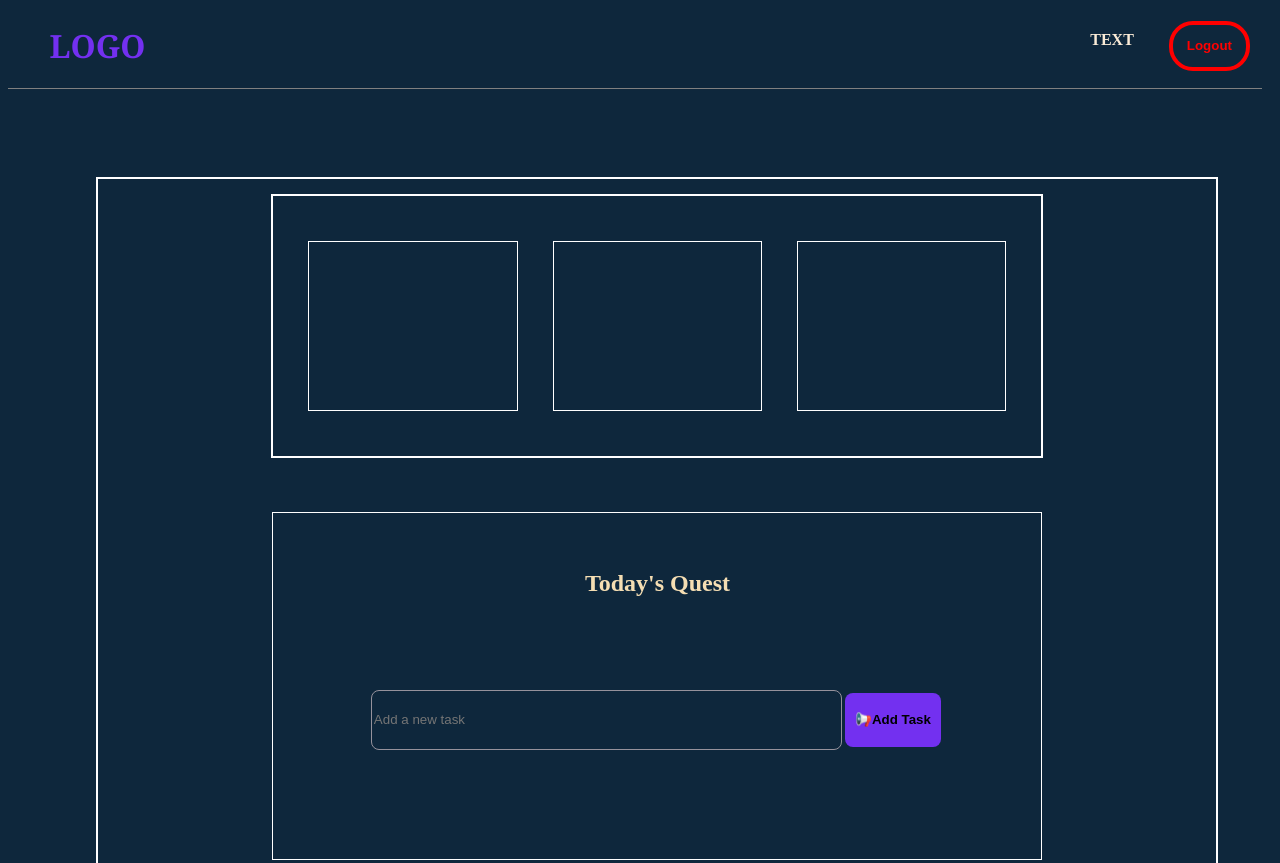
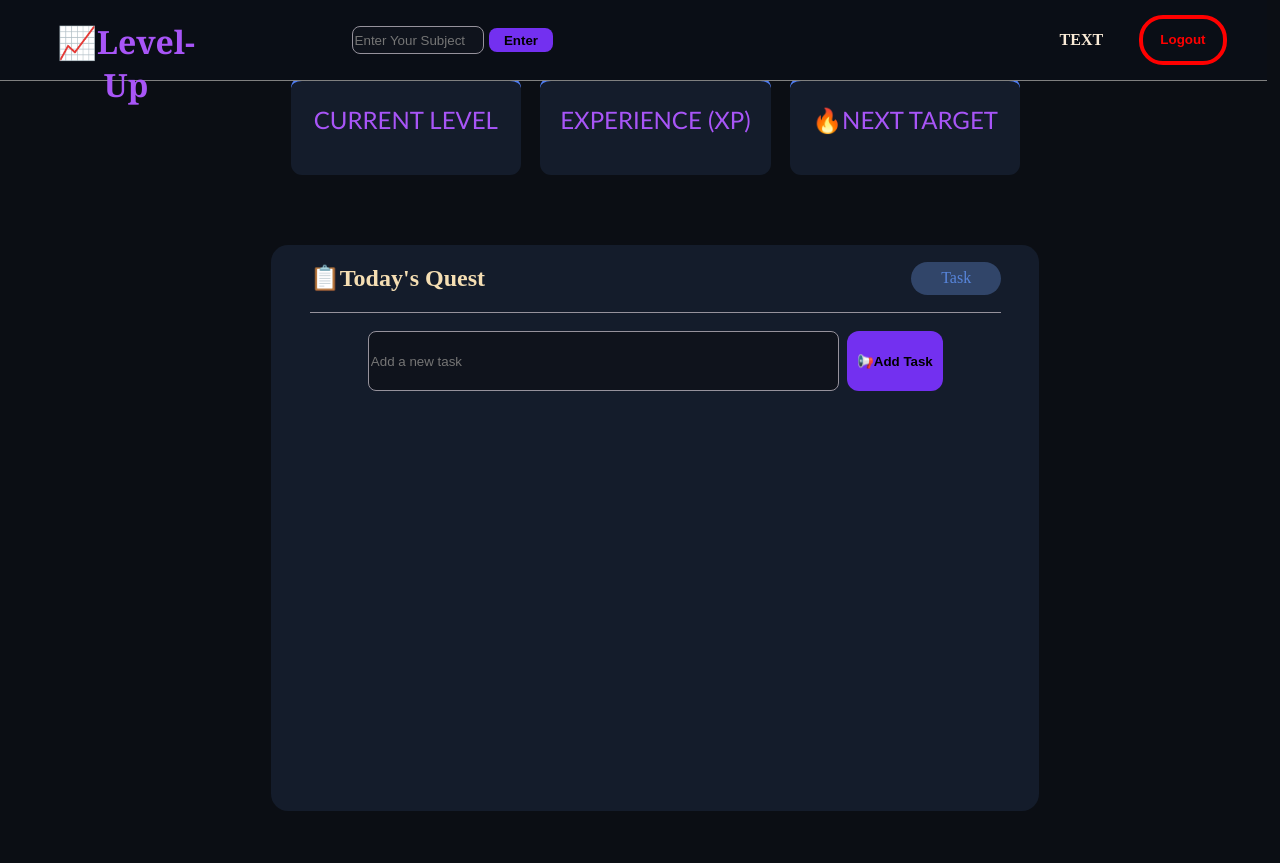
Before and after one commit to Souvik2857/Level-Up, a plain HTML site: page all_page.html/dashboard.html in a window 1280 px wide. Shown: the top 863 px of the page. Drawn offline with Linux system fonts and the light colour scheme.

Commit message:
90% done

```diff
--- a/All_style.css/dashboard.css
+++ b/All_style.css/dashboard.css
@@ -3,22 +3,28 @@
 } */
 
 body{
-    background-color: #0E273C;
+    background-color: #0b0e14;
 }
 
 navbar{
     height: 10vh;
     width: 99vw;
-    background-color: #682ba1;
-    /* color: #0E273C; */
+    position: fixed;
+    top: 0;
+    left: 0;
+    right: 0;
+    z-index: 1000;
 }
 
 #nav-space{
     height: 10vh;
-    width: 98vw;
-    background-color: transparent;
+    width: 99vw;
+    background-color: #0a0e16;
     /* color: #4a236e; */
     display: flex;
+    flex-direction: row;
+    justify-content: center;
+    align-items: center;
     border-bottom: 1px solid gray;
 }
 
@@ -32,16 +38,36 @@ navbar{
     margin: 1%;
     padding: 0.3%;
     background-color: transparent;
-    color: #7330f0;
+    color: #a855f7;
     text-align: center;
     font-family: 'Cambria', 'Cochin', 'Georgia', 'Times', 'Times New Roman', 'serif';
     font-size: xx-large;
     font-weight: 900;
 }
 
+#sub-choose{
+    height: 1.5rem;
+    width: 10%;
+    border: 1px solid #96929c;
+    border-radius: 8px;
+    background-color: #0f131c;
+    color: bisque;
+    margin-left: 10%;
+}
+
+#sub-enter{
+    height: 1.5rem;
+    width: 5%;
+    border: transparent;
+    border-radius: 8px;
+    background-color: #7330f0;
+    margin-left: 5px;
+    transition: transform 0.5s ease;
+}
+
 #name-box{
     margin: 1.8%;
-    margin-left: 72%;
+    margin-left: 40%;
 }
 
 #logout{
@@ -52,6 +78,7 @@ navbar{
     border-radius: 24px;
     background-color: transparent;
     color: red;
+    transition: transform 0.6s ease;
 }
 
 #hero-section{
@@ -59,7 +86,6 @@ navbar{
     width: 85vw;
     margin: 7%;
     padding: 15px;
-    border: 2px solid white;
     background-color: transparent;
     display: flex;
     flex-direction: column;
@@ -70,7 +96,6 @@ navbar{
 #score-space{
     height: 60vh;
     width: 60vw;
-    border: 2px solid white;
     background-color: transparent;
     display: flex;
     flex-direction: row;
@@ -79,21 +104,48 @@ navbar{
 }
 
 .info-box{
-    height: 65%;
-    width: 27%;
-    border: 1px solid white;
+    height: 73%;
+    width: 30%;
+    border-top: 4px solid #4f7df3;
+    border-radius: 11px;
+    background-color: #141c2b;
+    color: #a855f7;
+    display: flex;
+    flex-direction: column;
+    justify-content: space-between;
+    align-items: center;
+    font-size: x-large;
+    font-family: 'Trebuchet MS', 'Lucida Sans Unicode', 'Lucida Grande', 'Lucida Sans', 'Arial', 'sans-serif';
+    transition: transform 0.7s ease;
 }
 
 #menu-heading{
+    width: 90%;
     color: wheat;
+    border-bottom: 1px solid #96929c;
+    display: flex;
+    flex-direction: row;
+    justify-content: space-between;
+    align-items: center;
+}
+
+#task-status{
+    height: 49%;
+    width: 13%;
+    border-radius: 22px;
+    background-color: #314569;
+    color: #5d8fecdd;
+    display: flex;
+    justify-content: center;
+    align-items: center;
 }
 
 #menu-section{
-    height: 80vh;
+    height: 100vh;
     width: 60vw;
     margin: 5%;
-    border: 1px solid white;
-    background-color: transparent;
+    border-radius: 17px;
+    background-color: #141c2b;
     display: flex;
     flex-direction: column;
     justify-content: space-around;
@@ -106,6 +158,7 @@ navbar{
     display: flex;
     flex-direction: row;
     justify-content: space-around;
+    margin: 5;
 }
 
 #task-box{
@@ -113,19 +166,47 @@ navbar{
     width: 37vw;
     border: 1px solid #96929c;
     border-radius: 8px;
-    background-color: transparent;
+    background-color: #0f131c;
+    color: bisque;
 }
 
 #add-task{
     height: auto;
     width: 17%;
     border: transparent;
-    border-radius: 8px;
+    border-radius: 12px;
     background-color: #7330f0;
-    margin: 3px;
+    margin-left: 8px;
+    transition: transform 0.5s ease;
 }
 
-#task-space{
-    height: max-content;
-    width: max-content;
+#task-space {
+    height: 400px;
+    width: 90%;
+    overflow-y: auto;
+    padding: 10px;
+    margin: 5 auto;
 }
+
+#logout:hover{
+    background-color: rgba(230, 75, 75, 0.915);
+    color: whitesmoke;
+    cursor: pointer;
+    transform: scale(1.1);
+}
+
+#sub-enter:hover{
+    cursor: pointer;
+    transform: scale(1.05);
+}
+
+.info-box:hover{
+    background-color: #1c283fe0;
+    cursor: pointer;
+    transform: scale(1.1);
+}
+
+#add-task:hover{
+    cursor: pointer;
+    transform: scale(1.1);
+}
--- a/all_page.html/dashboard.html
+++ b/all_page.html/dashboard.html
@@ -9,22 +9,35 @@
 <body>
     <navbar class="navbar">
         <div id="nav-space">
-            <div id="logo"      class="nav">LOGO</div>
+            <div id="logo"      class="nav">📈Level-Up</div>
+            <input id="sub-choose" class="nav" placeholder="Enter Your Subject">
+            <button id="sub-enter"><b>Enter</b></button>
             <div id="name-box"  class="nav"><b>TEXT</b></div>
             <button id="logout" class="nav"><b>Logout</b></button>
         </div>
     </navbar>
     <div id="hero-section">
         <div id="score-space">
-            <div id="level"     class="info-box"></div>
-            <div id="exp"       class="info-box"></div>
-            <div id="streak"    class="info-box"></div>
+            <div id="level"     class="info-box">
+                <p>CURRENT LEVEL</p>
+                <p></p>
+            </div>
+            <div id="exp"       class="info-box">
+                <p>EXPERIENCE (XP)</p>
+            </div>
+            <div id="streak"    class="info-box">
+                <p>🔥NEXT TARGET</p>
+            </div>
         </div>
 
         <div id="menu-section">
             <div id="menu-heading" class="menu-item">
-                <h2><b>Today's Quest</b></h2>
+                <h2><b>📋Today's Quest</b></h2>
+                <div id="task-status">
+                    <p>Task</p>
+                </div>
             </div>
+            <br>
             <div id="task-input">
                 <input type="text" id="task-box" class="menu-item" placeholder="Add a new task">
                 <button id="add-task">📢<b>Add Task</b></button>
@@ -32,5 +45,6 @@
             <div id="task-space" class="menu-item"></div>
         </div>
     </div>
+    <script src="../all_script.js/dashboard.js"></script>
 </body>
 </html>
--- /dev/null
+++ b/all_script.js/dashboard.js
@@ -0,0 +1,88 @@
+const addTask = document.querySelector('#add-task');
+const taskBox = document.querySelector('#task-box');
+const taskSpace = document.querySelector('#task-space');
+const taskStatus = document.querySelector('#task-status');
+
+function completedTask(){
+    let count = 0;
+    for(let i=0; i<taskList.length; i++){
+        if(taskList[i].completed){
+            count++;
+        }
+    }
+    return;
+}
+
+
+let taskList = [];
+
+function display(){
+
+    for(let i=0; i<taskList.length; i++){
+        const taskElement = document.createElement('p');
+        const checkbox = document.createElement('input');
+        checkbox.type = 'checkbox';
+        checkbox.checked = taskList[i].completed;
+        checkbox.style.marginRight = '10px';
+        checkbox.style.width = '18px';
+        checkbox.style.height = '18px';
+        checkbox.style.accentColor = '#4f7df3';
+        checkbox.style.cursor = 'pointer';
+
+        checkbox.addEventListener('change', function(){
+            taskList[i].completed = !taskList.completed;
+            display();
+        });
+
+        taskElement.textContent = taskList[i].text;
+        taskElement.style.color = '#e8edf5';
+        taskElement.style.fontSize = 'larger';
+        taskElement.style.padding = '8px 12px';
+        taskElement.style.margin = '4px 0';
+        taskElement.style.height = '1.7rem'
+        taskElement.style.width = '100%'
+        taskElement.style.background = '#1a2332';
+        taskElement.style.borderRadius = '8px';
+        taskElement.style.borderLeft = '3px solid #4f7df3';
+
+        taskSpace.appendChild(taskElement);
+
+        if(taskList[i].completed){
+            taskElement.style.textDecoration = 'line-through';
+            taskElement.style.color = '#475569';
+        }else{
+            taskElement.style.textDecoration = 'none';
+            taskElement.style.color = '#e8edf5'
+            taskElement.style.borderLeftColor = '#4f7df3';
+        }
+
+        const container = document.createElement('div');
+        container.style.display = 'flex';
+        container.style.alignItems = 'center';
+        container.style.marginBottom = '6px';
+
+        container.appendChild(checkbox);
+        container.appendChild(taskElement);
+
+        taskSpace.appendChild(container);
+    }
+}
+
+addTask.addEventListener('click', function(){
+    const typedVal = taskBox.value.trim();
+
+    if(typedVal.length === 0){
+        alert('Enter a poper task!');
+    }else{
+        taskList.push({
+            text: typedVal,
+            completed: false,
+        });
+
+        console.log("📦 Current taskList:", taskList);
+        taskBox.value = '';
+        display();
+        console.log(taskList);
+    }
+
+})
```
